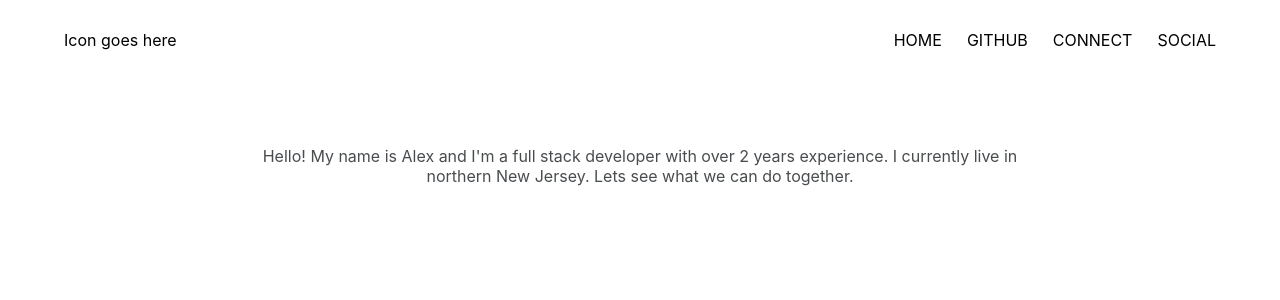
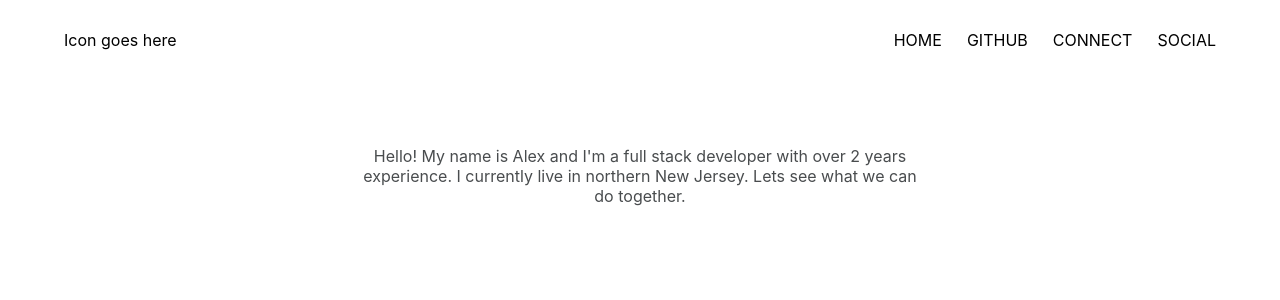
Before and after one commit to evangeloua/Website, a React (Create React App) app: page / in a window 1280 px wide. Shown: the top 300 px of the page. Built offline with nearby package versions, Linux system fonts and the light colour scheme.

Commit message:
adjusting bio css

```diff
--- a/src/components/Home/BioParagraph.css
+++ b/src/components/Home/BioParagraph.css
@@ -1,5 +1,5 @@
 .bioParagraph {
-    max-width: 60%;
+    max-width: 45%;
     margin: 0 auto;
 }
 
```
